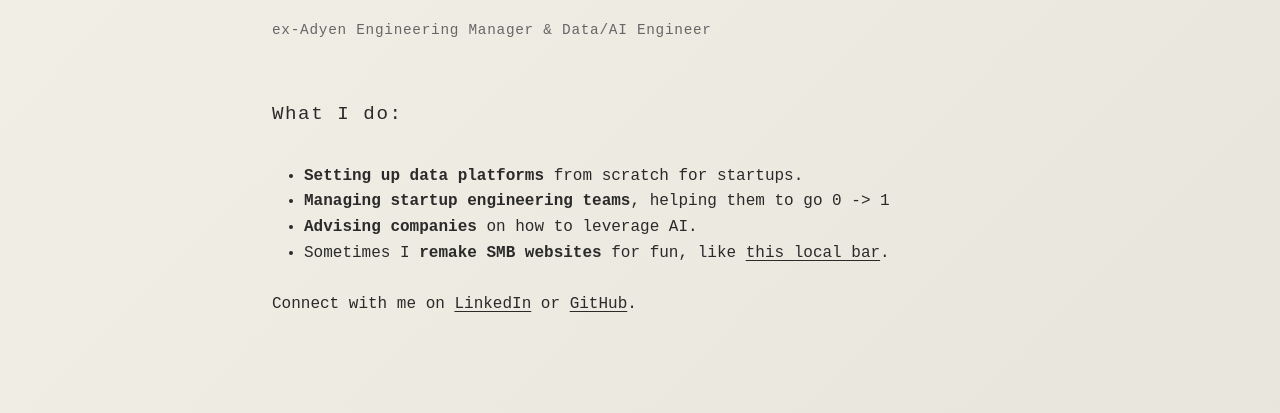
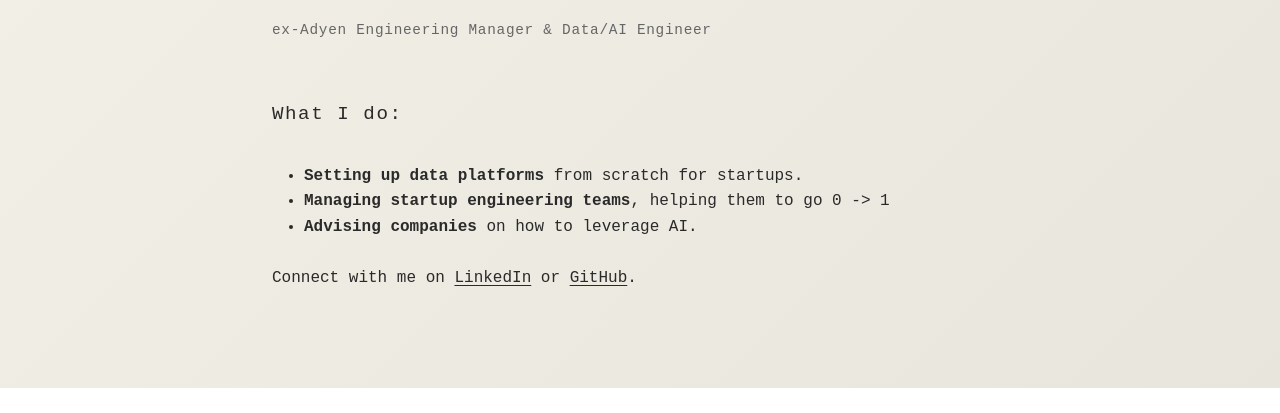
Before and after one commit to thijsbrits/pages, a plain HTML site: page website/index.html in a window 1280 px wide. Shown: the part 438-851 px from the top of the page. After the commit the page ends 826 px from the top, so only its background shows below. Drawn offline with Linux system fonts and the light colour scheme.

Commit message:
Remove outdated reference to website remake project from index.html

```diff
--- a/website/index.html
+++ b/website/index.html
@@ -122,10 +122,6 @@
                 <strong>Advising companies</strong> on how to leverage AI.
             </li>
 
-            <li>
-                Sometimes I <strong>remake SMB websites</strong> for fun, like
-                <a href="bar-aan-de-kade.html">this local bar</a>.
-            </li>
         </ul>
         <br>
 
```
